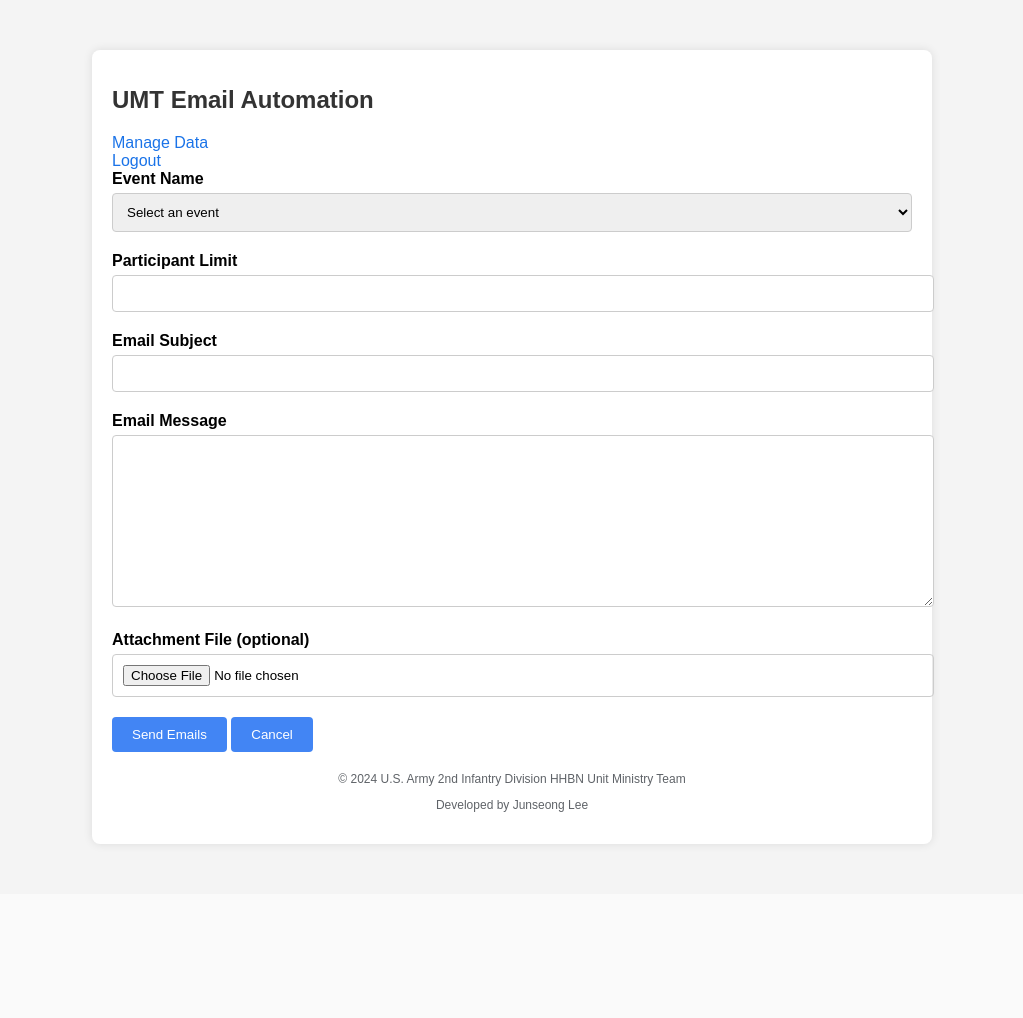
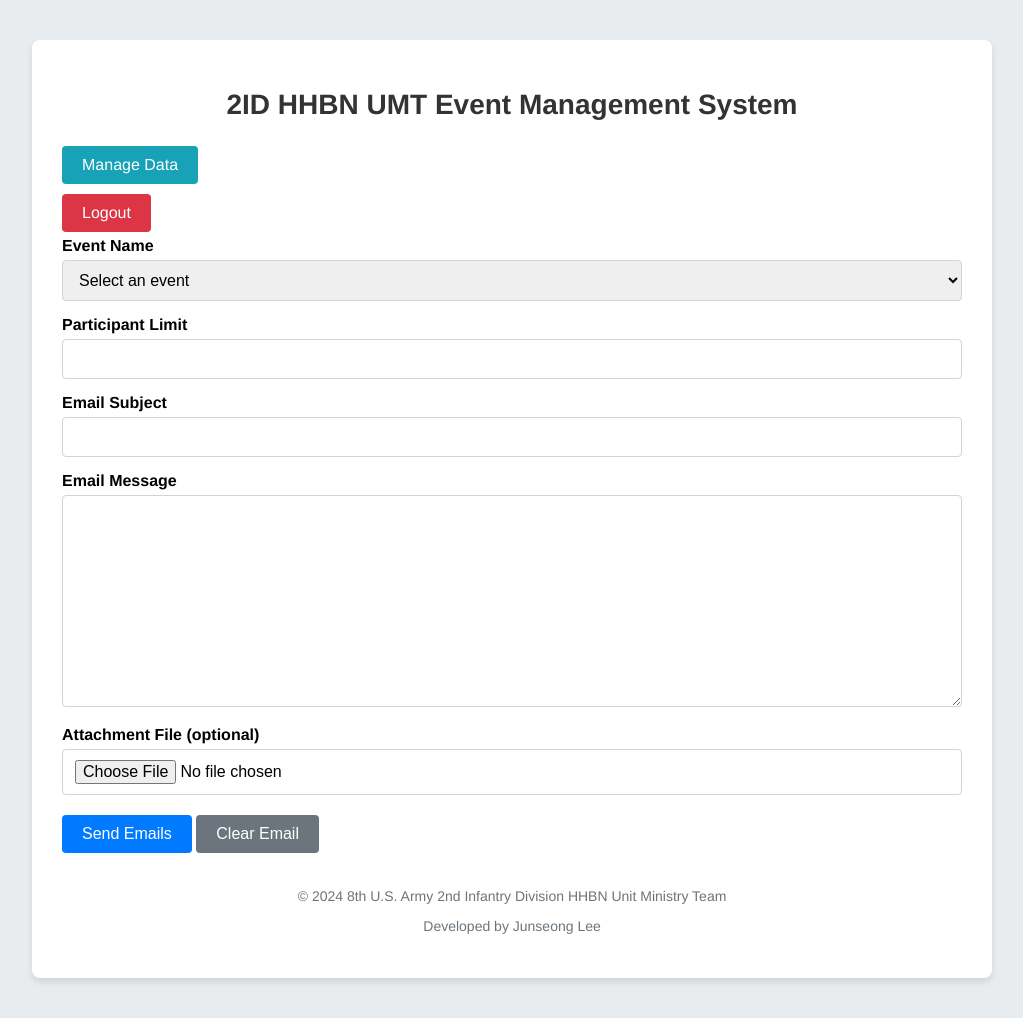
Before and after one commit to junjslee/UMTauto, a Flask app: template templates/index.html in a window 1280 px wide. Shown: the whole page, without its empty margins (128-1151 px from the left). Before the commit the page ends 847 px from the top, so only its background shows below. Run offline with Flask 3, Linux system fonts and the light colour scheme; the template is opened without the code that fills it, so the values that code supplies are empty; some libraries are stand-ins or nearby versions.

Commit message:
added default template for rendering email text & small improvements on style

```diff
--- a/app.py
+++ b/app.py
@@ -46,9 +46,55 @@ def index():
     df = fetch_google_sheet()
     if df is None:
         flash('Error fetching Google Sheet.', 'danger')
-        return render_template('index.html', events=[])
+        # Pass an empty default message if fetching fails
+        return render_template('index.html', events=[], default_message='')
+
     events = df["Which event are you signing up for?"].unique().tolist()
-    return render_template('index.html', events=events)
+
+    # Define the default email message with HTML formatting
+    default_message = """
+    <p>Greetings Team,</p>
+
+    <p>We are excited to confirm your participation in the upcoming [Event Name] at [Event Location]. This event promises a day of [describe purpose or key experience], fostering [key takeaways such as teamwork, resilience, or skill development].</p>
+
+    <p>Please review the finalized event details and itinerary below:</p>
+
+    <p><strong>Event Details</strong><br>
+    Event Location: [Event Location]<br>
+    Date: [Event Date]<br>
+    Transportation: [Mode of Transportation]<br>
+    Dress Code: [Appropriate attire based on event type]</p>
+
+    <p><strong>Itinerary</strong><br>
+    [Time]: Accountability and load buses ([Location])<br>
+    [Time]: Departure from [Starting Point]<br>
+    [Time]: Rest stop (if applicable)<br>
+    [Time]: Arrival at [Event Location]<br>
+    [Time]: [Activity 1 - e.g., Training, briefing, free time]<br>
+    [Time]: [Activity 2 - e.g., Lunch, guided session, group challenge]<br>
+    [Time]: Departure from [Event Location]<br>
+    [Time]: Rest stop (if applicable)<br>
+    [Time]: Return to Camp Humphreys</p>
+
+    <p><strong>Important Information</strong><br>
+    Please bring sufficient [currency] for any additional costs such as [list examples like food purchases, etc].</p>
+
+    <p>If you have any questions or concerns leading up to the event, feel free to contact us directly.</p>
+
+    <p>Lastly, please follow us on Instagram(@2id_hhbn_umt) for future events and photos!
+
+    <p>Thank you for your participation. We look forward to an engaging and memorable experience together!</p>
+
+    <p>Warm Regards,<br>
+    2ID HHBN UMT Office</p>
+
+    <p><strong>Point of Contact:</strong><br>
+    Battalion Chaplain: CH (CPT) Lee - jinsup.lee.mil@army.mil / 010-9573-9298<br>
+    Religious Affairs NCOIC: SGT Cohen- stacey.d.cohen2.mil@army.mil / +1 (843) 480-2643<br>
+    Religious Affairs KATUSA: SGT Lee - junseong.lee5.fm@army.mil / 010-7916-4165</p>
+    """
+
+    return render_template('index.html', events=events, default_message=default_message)
 
 @app.route('/logout')
 def logout():
@@ -95,7 +141,7 @@ def send_email(sender_email, sender_password, recipient_email, subject, message,
 
     if file_path:
         filename = file_path.filename
-        file_path.save(filename)
+        file_path.save(f'./attachments/{filename}')
         with open(filename, "rb") as attachment:
             part = MIMEBase("application", "octet-stream")
             part.set_payload(attachment.read())
--- a/static/style.css
+++ b/static/style.css
@@ -1,84 +1,110 @@
-/* style.css */
+/* style.css – Main Application Styles */
 body {
-    font-family: Arial, sans-serif;
-    background-color: #f4f4f4;
+  font-family: 'Helvetica Neue', Helvetica, Arial, sans-serif;
+  background: #e9ecef;
   margin: 0;
   padding: 0;
 }
-
 .container {
-    max-width: 800px;
-    margin: 50px auto;
-    padding: 20px;
-    background-color: #fff;
+  max-width: 900px;
+  margin: 40px auto;
+  padding: 30px;
+  background: #fff;
   border-radius: 8px;
-    box-shadow: 0 0 10px rgba(0,0,0,0.1);
+  box-shadow: 0 4px 6px rgba(0, 0, 0, 0.1);
 }
 
 h1 {
-    font-size: 24px;
+  color: #333;
   margin-bottom: 20px;
-    color: #333;
+  font-size: 28px;
+  text-align: center;
 }
-
+/* Form Groups */
 .form-group {
-    margin-bottom: 20px;
+  margin-bottom: 15px;
 }
-
 .form-group label {
+  font-weight: 600;
+  margin-bottom: 5px;
   display: block;
-    font-weight: bold;
-    margin-bottom: 5px;
 }
-
-.form-group input, .form-group select, .form-group textarea {
+/* Form Controls */
+.form-control {
   width: 100%;
-    padding: 10px;
-    border: 1px solid #ccc;
+  padding: 10px 12px;
+  border: 1px solid #ced4da;
   border-radius: 4px;
+  box-sizing: border-box;
+  font-size: 16px;
+  transition: border-color 0.3s;
 }
-
-.form-group textarea {
-    resize: vertical;
+.form-control:focus {
+  border-color: #80bdff;
+  outline: none;
 }
-
-button {
-    background-color: #4285f4;
+/* Buttons */
+.btn {
+  display: inline-block;
+  padding: 10px 20px;
+  border-radius: 4px;
+  border: none;
+  font-size: 16px;
+  cursor: pointer;
+  text-decoration: none;
+  transition: background 0.3s;
+  margin: 5px 0;
+}
+.btn-primary {
+  background-color: #007bff;
   color: #fff;
-    border: none;
-    padding: 10px 20px;
-    cursor: pointer;
-    border-radius: 4px;
 }
-
-button:hover {
-    background-color: #357ae8;
+.btn-primary:hover {
+  background-color: #0056b3;
 }
-
+.btn-secondary {
+  background-color: #6c757d;
+  color: #fff;
+}
+.btn-secondary:hover {
+  background-color: #5a6268;
+}
+.btn-info {
+  background-color: #17a2b8;
+  color: #fff;
+}
+.btn-info:hover {
+  background-color: #138496;
+}
+.btn-danger {
+  background-color: #dc3545;
+  color: #fff;
+}
+.btn-danger:hover {
+  background-color: #c82333;
+}
+/* Alerts */
 .alert {
   padding: 15px;
-    background-color: #f44336;
-    color: white;
   margin-bottom: 20px;
   border-radius: 4px;
 }
-
-.alert.success {
-    background-color: #4CAF50;
+.alert-danger {
+  background-color: #f8d7da;
+  color: #721c24;
 }
-
+.alert-success {
+  background-color: #d4edda;
+  color: #155724;
+}
+/* Footer */
 .footer {
-    margin-top: 20px;
-    font-size: 12px;
-    color: #5f6368;
+  margin-top: 30px;
+  text-align: center;
+  font-size: 14px;
+  color: #6c757d;
+}
+/* Utility Classes */
+.text-center {
   text-align: center;
 }
-
-a {
-    color: #1a73e8;
-    text-decoration: none;
-}
-
-a:hover {
-    text-decoration: underline;
-}
--- a/static/table_style.css
+++ b/static/table_style.css
@@ -22,7 +22,6 @@ tbody td {
     padding: 12px 15px;
     border: 1px solid #dddddd;
 }
-
 /* Button styling */
 .btn {
     padding: 10px 15px;
@@ -34,12 +33,10 @@ tbody td {
     text-decoration: none;
     display: inline-block;
 }
-
 /* Hover effect for buttons */
 .btn:hover {
     background-color: #0056b3;
 }
-
 /* Adjust padding for action buttons on the right */
 .actions {
     text-align: right;
--- a/templates/data.html
+++ b/templates/data.html
@@ -4,11 +4,11 @@
     <meta charset="utf-8">
     <meta name="viewport" content="width=device-width, initial-scale=1, shrink-to-fit=no">
     <link rel="stylesheet" href="{{ url_for('static', filename='data_style.css') }}">
-    <title>UMT Data Management</title>
+    <title>UMT Event Management System - Data Management Interface</title>
 </head>
 <body>
     <div class="container">
-        <h1>Data from Google Sheet</h1>
+        <h1>Registration Data from Google Sheet</h1>
         <div style="text-align: right; margin-bottom: 10px;">
             <a href="{{ url_for('index') }}" class="btn btn-info">Go Back to Main Page</a>
         </div>
--- a/templates/index.html
+++ b/templates/index.html
@@ -4,12 +4,12 @@
     <meta charset="utf-8">
     <meta name="viewport" content="width=device-width, initial-scale=1, shrink-to-fit=no">
     <link rel="stylesheet" href="{{ url_for('static', filename='style.css') }}">
-    <title>UMT Email Automation</title>
+    <title>UMT Event Management System - Main Interface</title>
     <script src="https://cdn.ckeditor.com/4.22.0/standard/ckeditor.js"></script>
 </head>
 <body>
     <div class="container">
-        <h1>UMT Email Automation</h1>
+        <h1>2ID HHBN UMT Event Management System</h1>
         {% with messages = get_flashed_messages(with_categories=true) %}
           {% if messages %}
             {% for category, message in messages %}
@@ -44,17 +44,19 @@
             </div>
             <div class="form-group">
                 <label for="message">Email Message</label>
-                <textarea class="form-control" id="message" name="message" rows="10" required></textarea>
+                <textarea class="form-control" id="message" name="message" rows="10" required>
+                    {{ default_message|safe }}
+                </textarea>
             </div>
             <div class="form-group">
                 <label for="file_path">Attachment File (optional)</label>
                 <input type="file" class="form-control" id="file_path" name="file_path">
             </div>
             <button type="submit" class="btn btn-primary">Send Emails</button>
-            <button type="button" class="btn btn-secondary" id="cancel_button">Cancel</button>
+            <button type="button" class="btn btn-secondary" id="cancel_button">Clear Email</button>
         </form>
         <div class="footer">
-            <p>© 2024 U.S. Army 2nd Infantry Division HHBN Unit Ministry Team</p>
+            <p>© 2024 8th U.S. Army 2nd Infantry Division HHBN Unit Ministry Team</p>
             <p>Developed by Junseong Lee</p>
         </div>
     </div>
```
Lines whose indentation alone changed are shown as unchanged.
